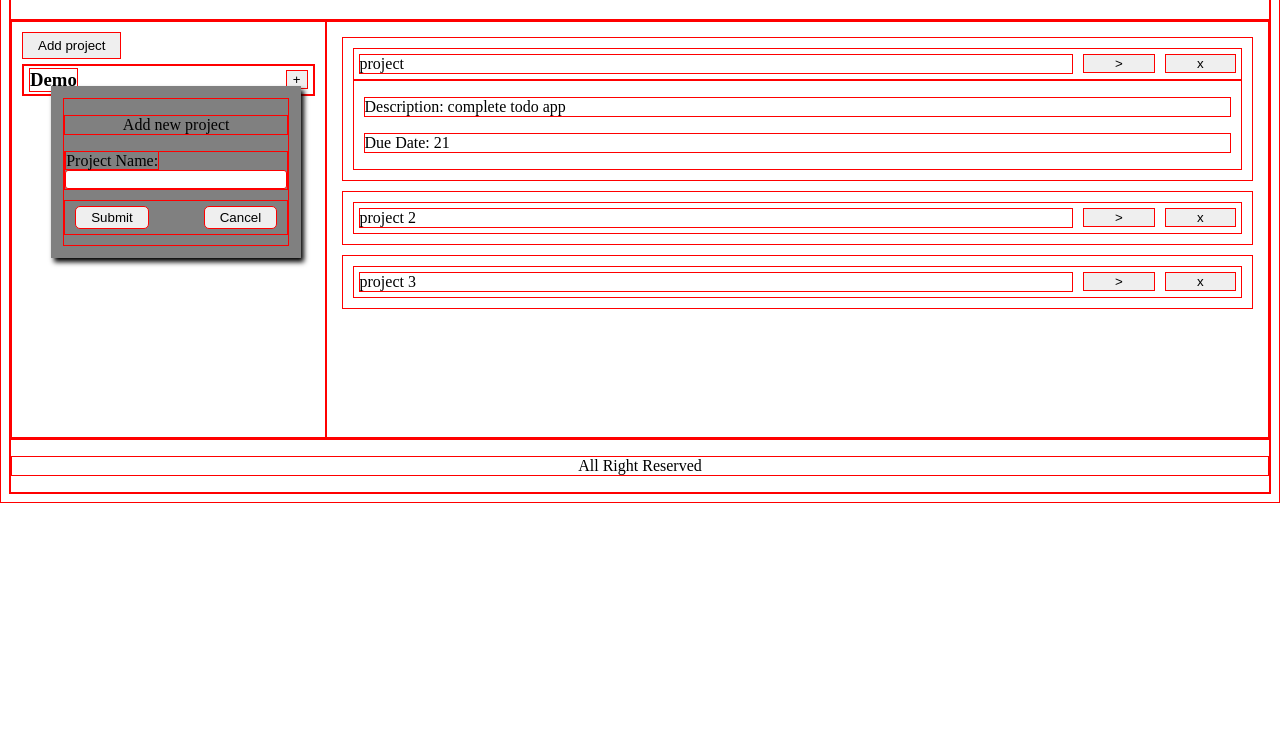
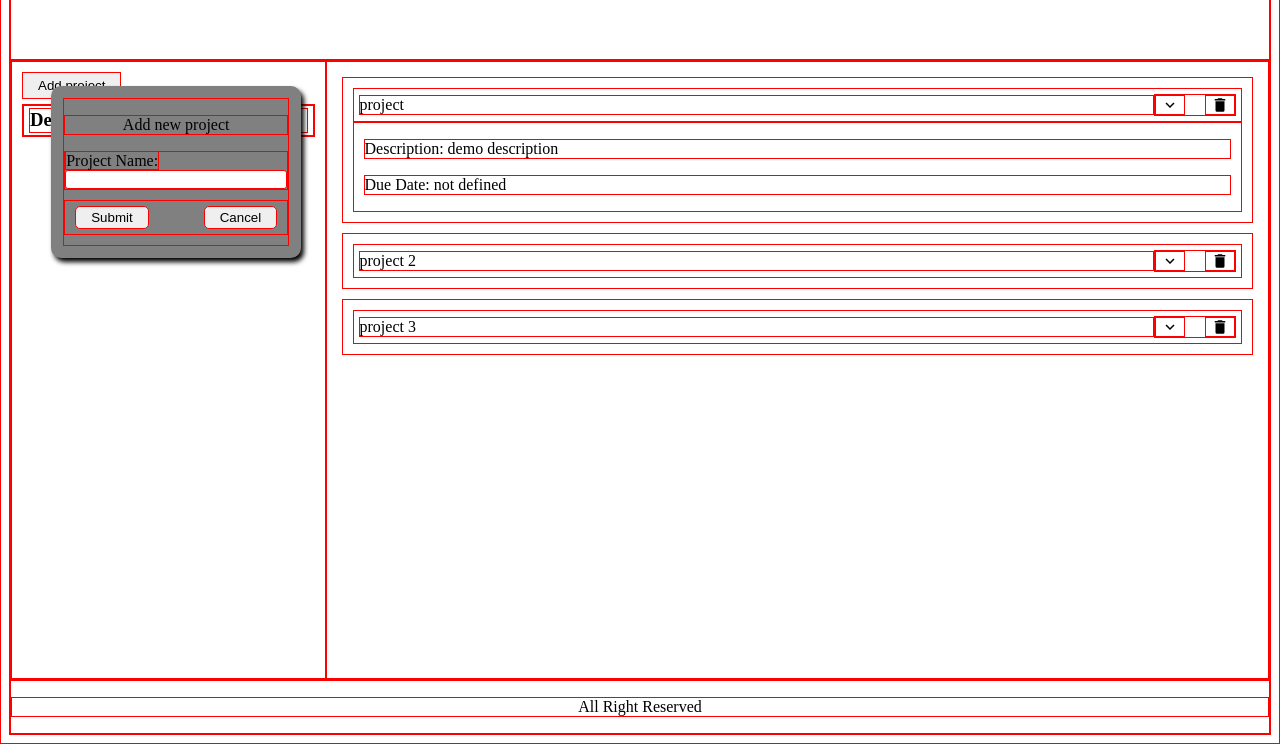
Before and after one commit to Yidnekachew-SK/Todo-List, a website built with webpack: page src/template.html in a window 1280 px wide. Both pictures are taken after a click on the button "Add project". Shown: the part 74-818 px from the top of the page. Built offline with nearby package versions, Linux system fonts and the light colour scheme.

Commit message:
Added features using event listeners
Added the ability to create new projects and deleting projects, replaced the some of buttons with icons to represent the operation.

```diff
--- a/src/content.js
+++ b/src/content.js
@@ -17,7 +17,6 @@ function createButton(){
 
 function createIcon(icon){
 	const img = document.createElement("img");
-	img.className = "icon";
 	img.src = `${icon}`;
 
 	return img;
@@ -39,10 +38,10 @@ function displayProject(project){
 	title.textContent = `${project.name}`;
 	titleContainer.append(title);
 
-	const addButton = createButton();
-	addButton.className = "add-todo-button";
-	addButton.textContent = "+";
-	titleContainer.append(addButton);
+	const deleteIcon = createIcon(remove);
+	deleteIcon.id = `project-${project.name}`;
+	deleteIcon.classList.add("delete-project-icon");
+	titleContainer.append(deleteIcon);
 }
 
 function showTodoList(project){
@@ -62,15 +61,18 @@ function showTodoList(project){
 		nameOfTodo.textContent = `${project.todoList[i].name}`;
 		todoDisplayer.append(nameOfTodo);
 
-		const expandButton = createButton();
-		expandButton.className = "expand-todo-button";
-		expandButton.textContent = ">";
-		todoDisplayer.append(expandButton);
+		const todoIconContainer = createDiv();
+		todoIconContainer.className = "todo-icon-container";
+		todoIconContainer.id = `todo-${project.todoList[i].name}`;
+		todoDisplayer.append(todoIconContainer);
 
-		const deleteButton = createButton();
-		deleteButton.className = "delete-todo-button";
-		deleteButton.textContent = "x";
-		todoDisplayer.append(deleteButton);
+		const expandIcon = createIcon(expand);
+		expandIcon.className = "expand-todo";
+		todoIconContainer.append(expandIcon);
+
+		const deleteIcon = createIcon(remove);
+		deleteIcon.className = "delete-todo";
+		todoIconContainer.append(deleteIcon);
 	}
 }
 
@@ -102,7 +104,7 @@ function createProjectForm(){
 		</div>
 		<div class = "project-form-button">
 			<button type="submit" class="create-project">Submit</button>
-			<button class="cancel-project">Cancel</button>
+			<button type="button" class="cancel-form-button">Cancel</button>
 		</div>
 	</form>
 	`;
--- a/src/index.js
+++ b/src/index.js
@@ -3,9 +3,9 @@ import {createTodo, createProject, Todo} from "./todo.js";
 import {displayProject, showTodoList, displayTodoDetails, createProjectForm} from "./content.js";
 
 const defaultProject = createProject("Demo");
-const a = createTodo("project", "complete todo app",21);
-const b = createTodo("project 2", "complete todo app 2", 24);
-const c = createTodo("project 3", "complete todo app 3", 25);
+const a = createTodo("project", "demo description","not defined");
+const b = createTodo("project 2", "demo description", "not defined");
+const c = createTodo("project 3", "demo description", "not defined");
 Todo.addToProject(defaultProject, a);
 Todo.addToProject(defaultProject, b);
 Todo.addToProject(defaultProject, c);
@@ -16,7 +16,53 @@ displayTodoDetails(a);
 
 console.log(defaultProject);
 
+
+function getProjectFormData(){
+	const addProjectForm = document.querySelector("#project-form");
+	addProjectForm.addEventListener("submit", event => {
+		event.preventDefault();
+
+		const projectFormData = new FormData(event.target);
+		let projectName = projectFormData.get('Project-Name');
+		let project = createProject(projectName);
+		displayProject(project);
+
+		const projectForm = document.querySelector(".project-form-container");
+		projectForm.remove();
+		addProjectForm.reset();
+	})
+}
+
+function cancelForm(){
+	const cancelButton = document.querySelector(".cancel-form-button");
+	cancelButton.addEventListener("click", () => {
+		const form = document.querySelector(".project-form-container");
+		form.remove();
+	})
+}
+
 const addProject = document.querySelector(".add-project-button");
 addProject.addEventListener("click", () => {
 	createProjectForm();
+	getProjectFormData();
+	cancelForm()
 })
+
+const project = document.querySelector(".title-container");
+project.addEventListener("click", event => {
+	if(event.target.classList.contains("delete-project-icon")){
+		let iconId = event.target.id;
+		const projectToRemove = document.querySelector(`.${iconId}`);
+		projectToRemove.remove();
+	}
+})
+
+/*
+const mainContent = document.querySelector(".content-displayer");
+mainContent.addEventListener("click", event => {
+	if(event.target.classList.contains("expand-todo")){
+		const todoContainerId = event.target.parentElement.id;
+		displayTodoDetails(`${todoContainerId}`);
+	}
+})
+*/
--- a/src/styles.css
+++ b/src/styles.css
@@ -6,6 +6,7 @@
 body{
 	display: grid;
 	grid-template-rows: 1fr 5fr;
+	min-height: 100vh;
 }
 
 h1{
@@ -32,17 +33,17 @@ h1{
 .title-container{
 	padding: 2px 5px;
 	height: 100%;
-	display: flex;
-	justify-content: space-between;
-	align-items: center;
+	display: grid;
+	grid-template-columns: 10fr 1fr;
 }
 
 .project-title{
 	margin: 0;
 }
 
-.todo-name{
-
+.delete-project-icon{
+	height: 25px;
+	width: 35px;
 }
 
 .content-displayer{
@@ -61,9 +62,21 @@ h1{
 .todo-display{
 	padding: 5px;
 	display: grid;
-	grid-template-columns: 10fr 1fr 1fr;
+	grid-template-columns: 10fr 1fr;
 	align-items: center;
-	gap: 10px;
+}
+
+.todo-icon-container{
+	display: flex;
+	justify-content: flex-start;
+	align-items: center;
+	gap: 20px;
+}
+
+.expand-todo,
+.delete-todo{
+	height: 20px;
+	width: 30px;
 }
 
 .detail-displayer{
@@ -78,6 +91,7 @@ footer p{
 	width: 250px;
 	padding: 10px;
 	border: 2px solid gray;
+	border-radius: 10px;
 	position: absolute;
 	top: 20%;
 	left: 4%;
```
